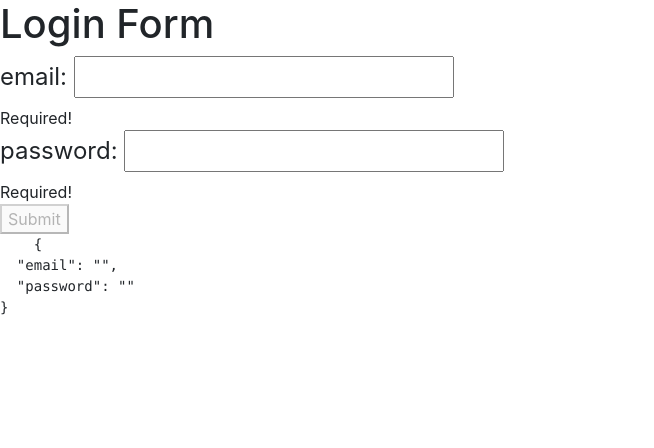
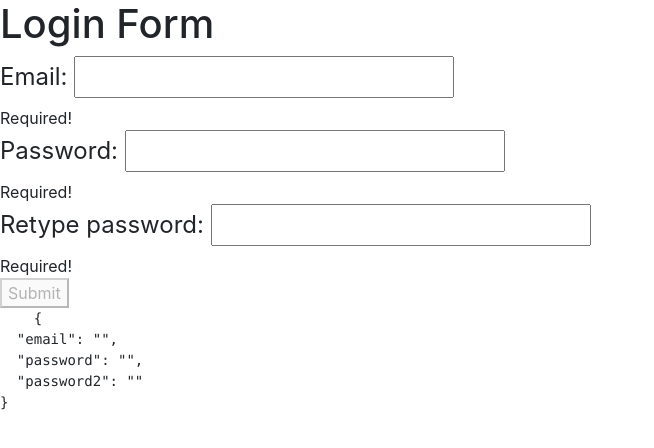
Before and after one commit to jkatnik/powtorki-ng, an Angular app: page / in a window 1280 px wide. Shown: the top 448 px of the page, without its empty margins (0-654 px from the left). Built offline with nearby package versions, Linux system fonts and the light colour scheme.

Commit message:
zadanie td-form-validation

```diff
--- a/src/app/login-form/login-form.component.html
+++ b/src/app/login-form/login-form.component.html
@@ -4,27 +4,31 @@
 
   <div>
     <legend>
-      email:
-      <input name="email" ngModel #email="ngModel" required email>
+      Email:
+      <input name="email" ngModel #email="ngModel" required>
     </legend>
     <div *ngIf="email.hasError('required')">
       Required!
-    </div>
-    <div *ngIf="email.errors?.email">
-      Invalid email!
     </div>
   </div>
 
   <div>
     <legend>
-      password:
-      <input name="password" ngModel required minlength="4">
+      Password:
+      <input name="password" ngModel required>
     </legend>
     <div *ngIf="loginForm.controls['password']?.hasError('required')">
       Required!
     </div>
-    <div *ngIf="loginForm.controls['password']?.hasError('minlength')">
-      Too short!
+  </div>
+
+  <div>
+    <legend>
+      Retype password:
+      <input name="password2" ngModel required>
+    </legend>
+    <div *ngIf="loginForm.controls['password2']?.hasError('required')">
+      Required!
     </div>
   </div>
 
```
Also changed, not shown: 1 other file (tests, documents, lock files or other folders).
